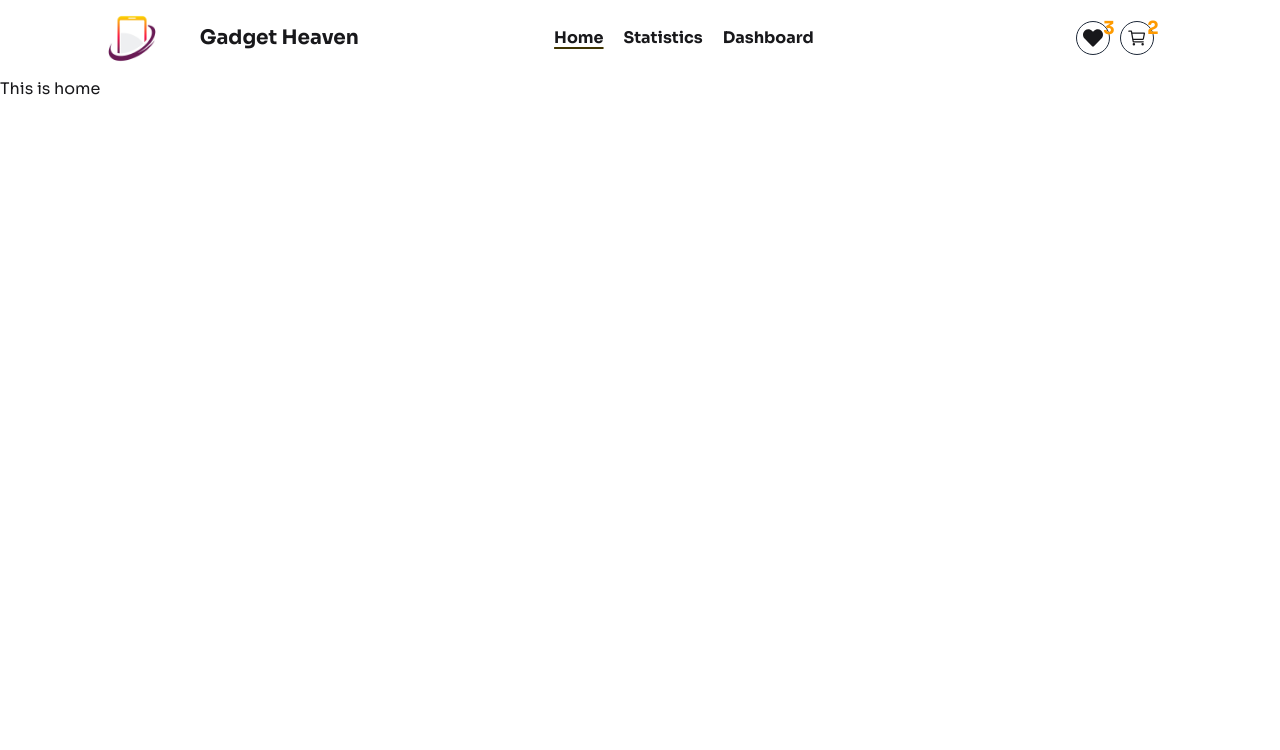
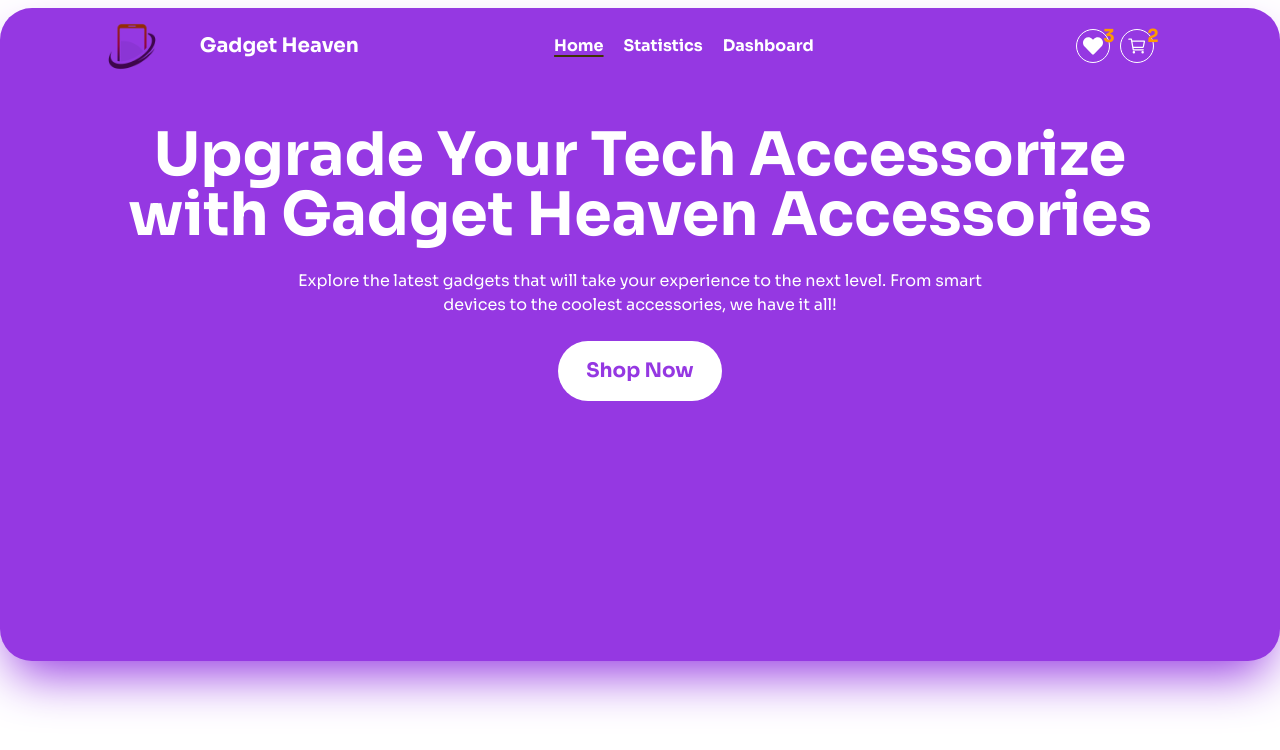
Before and after one commit to mohimanul15/ph-8th-assignment, a React (Vite) app: page / in a window 1280 px wide. Shown: the top 750 px of the page. Built offline with nearby package versions, Linux system fonts and the light colour scheme.

Commit message:
hero section complete

```diff
--- a/src/App.jsx
+++ b/src/App.jsx
@@ -1,7 +1,7 @@
 import { useEffect } from "react";
 import useTitle from "./Utilities/CustomHook/useTitle";
 import Header from "./Components/Header/Header";
-import { Outlet } from "react-router";
+import { Outlet, useLocation, useNavigate, useNavigation } from "react-router";
 
 function App() {
 
@@ -9,7 +9,11 @@ function App() {
 
   return (
     <>
-      <Header></Header>
+      {
+        useLocation().pathname !== '/'?
+        <Header></Header>:
+        ''
+      }
       <Outlet></Outlet>
 
     </>
--- a/src/Components/Header/Header.jsx
+++ b/src/Components/Header/Header.jsx
@@ -5,9 +5,9 @@ import { IoClose } from "react-icons/io5";
 import './Header.css';
 import { IoCartOutline } from "react-icons/io5";
 import { FaHeart } from "react-icons/fa";
-import { useState } from 'react';
+import { useEffect, useState } from 'react';
 
-const Header = () => {
+const Header = ({colorPalete = 'black'}) => {
 
     const [isOpen, setIsOpen] = useState(false)
 
@@ -15,20 +15,29 @@ const Header = () => {
         setIsOpen(!isOpen);
     }
 
+    const [mainPalete, setMainPalete] = useState(colorPalete);
+
+    useEffect(()=>{
+        setMainPalete(colorPalete);
+    },[])
+
+    console.log(mainPalete);
     const menuList = <>
         <NavLink to='/'>Home</NavLink>
         <NavLink to='/statistics'>Statistics</NavLink>
         <NavLink to='/dashboard'>Dashboard</NavLink>
     </>
 
+
+
     return (
-        <header>
+        <header className={`text-${mainPalete}`}>
             <div className='flex items-center justify-between container mx-auto'>
                 <div className='flex items-center justify-center gap-1 flex-1/3'>
                     <img
                         src={mainLogo}
                         alt="Website Logo"
-                        className='max-w-24 md:max-w-32' />
+                        className='max-w-24 md:max-w-32 mix-blend-multiply' />
 
                     <h2
                         className='font-bold text-base max-sm:hidden md:text-xl'>
@@ -54,12 +63,12 @@ const Header = () => {
                     </div>
 
                     <div className='flex items-center justify-center gap-3'>
-                        <div className='flex justify-center items-center w-8 h-8 relative outline-1 outline-gray-800 rounded-full'>
+                        <div className={`flex justify-center items-center w-8 h-8 relative outline-1 outline-${colorPalete=== 'black'?'gray-800':colorPalete} rounded-full`}>
                             <FaHeart className='w-5 h-auto'></FaHeart>
                             <p className='absolute -top-2 -right-1.5 text-lg font-bold text-amber-500'>3</p>
                         </div>
 
-                        <div className='flex justify-center items-center w-8 h-8 relative outline-1 outline-gray-800 rounded-full'>
+                        <div className={`flex justify-center items-center w-8 h-8 relative outline-1 outline-${colorPalete=== 'black'?'gray-800':colorPalete} rounded-full`}>
                             <IoCartOutline className='w-5 h-auto'></IoCartOutline>
                             <p className='absolute -top-2 -right-1.5 text-lg font-bold text-amber-500'>2</p>
                         </div>
--- /dev/null
+++ b/src/Components/Home/Hero/Hero.jsx
@@ -0,0 +1,25 @@
+import Header from "../../Header/Header"
+
+const Hero = () => {
+    return (
+        <>
+            <div className="bg-main rounded-4xl shadow-2xl shadow-main m-2 container mx-auto pb-55">
+                <Header colorPalete={'white'}></Header>
+
+                <div className="flex items-center justify-center py-10 gap-6 flex-col max-w-6xl px-4 text-center mx-auto">
+                    <h1 className="font-bold text-lg sm:text-2xl md:text-4xl lg:text-6xl text-white">
+                        Upgrade Your Tech Accessorize with Gadget Heaven Accessories
+                    </h1>
+                    <p className="font-normal text-xs md:text-base max-w-3xl px-4 text-white">
+                        Explore the latest gadgets that will take your experience to the next level. From smart devices to the coolest accessories, we have it all!
+                    </p>
+                    <button className="rounded-4xl bg-white text-main font-bold text-sm md:text-xl py-4 px-7 hover:animate-pulse">
+                        Shop Now
+                    </button>
+                </div>
+            </div>
+        </>
+    );
+};
+
+export default Hero;
--- a/src/Components/Home/Home.jsx
+++ b/src/Components/Home/Home.jsx
@@ -1,7 +1,9 @@
+import Hero from "./Hero/Hero";
+
 const Home = () => {
     return (
         <div>
-            <h2>This is home</h2>
+            <Hero></Hero>
         </div>
     );
 };
--- a/src/index.css
+++ b/src/index.css
@@ -5,4 +5,9 @@
 @theme{
     --font-display: "Sora","sans-serif";
     --font-sora: "Sora", sans-serif;
+    --color-main: #9538E2;
 }
+
+button{
+    cursor: pointer;
+}
```
